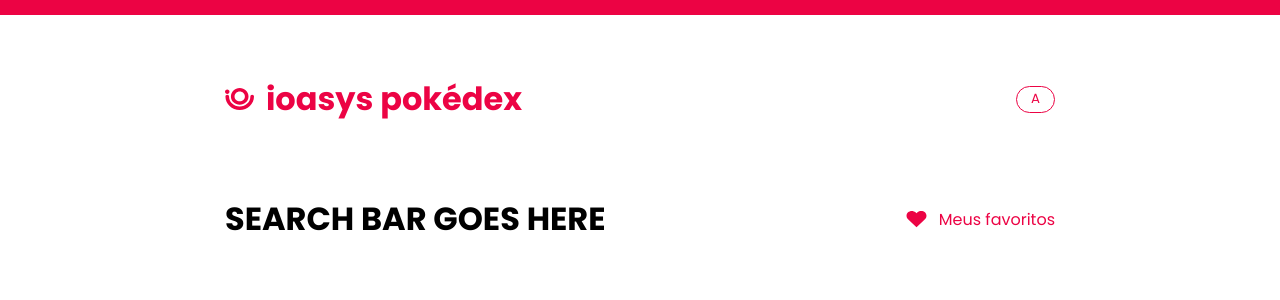
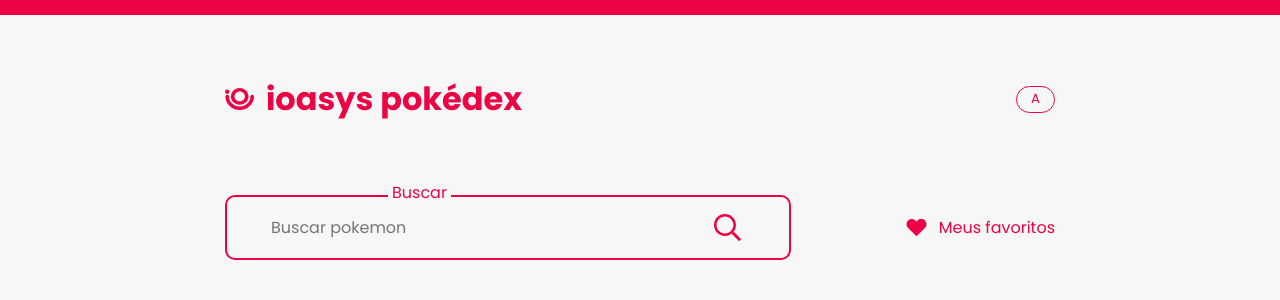
Before and after one commit to fernandolar4/ioasysDex, a React (Create React App) app: page / in a window 1280 px wide. Shown: the top 300 px of the page. Built offline with nearby package versions, Linux system fonts and the light colour scheme.

Commit message:
Componentizando a Search Bar

```diff
--- a/src/App.js
+++ b/src/App.js
@@ -1,6 +1,7 @@
 import { BrowserRouter as Router } from "react-router-dom";
+import Routes from "./routes";
+
 import { ThemeProvider } from "styled-components";
-import Routes from "./routes";
 import theme from "./styles/theme";
 import GlobalStyles from "./styles/global";
 
--- a/src/components/Search/Search.jsx
+++ b/src/components/Search/Search.jsx
@@ -1,3 +1,14 @@
-const Search = () => <h1>SEARCH BAR GOES HERE</h1>;
+import Lupa from "../../assets/icons/magnifier.svg";
+import * as S from "./Search.style";
+
+const Search = () => (
+
+    <S.Formulario>
+      <input type="text" id="search" placeholder="Buscar pokemon"></input>
+      <label htmlFor="search">Buscar</label>
+      <input type="image" src={Lupa} alt="Lupa"></input>
+    </S.Formulario>
+
+);
 
 export default Search;
--- a/src/components/Search/Search.style.js
+++ b/src/components/Search/Search.style.js
@@ -0,0 +1,29 @@
+import styled from "styled-components";
+
+export const Formulario = styled.form`
+  display: flex;
+  align-items: center;
+  justify-content: center;
+  border: 2px solid ${({ theme }) => theme.colors.Ioasys};
+  border-radius: 10px;
+  padding: 14px;
+  box-sizing: border-box;
+  box-sizing: content-box;
+
+  label {
+    color: ${({ theme }) => theme.colors.Ioasys};
+    background-color: ${({ theme }) => theme.colors.Background};
+    position: relative;
+    float: right;
+    font-size: 16px;
+    padding: 4px;
+    bottom: 35px;
+    right: 233px;
+  }
+  input {
+    border: 0;
+    font-size: 16px;
+    height: 27px;
+    margin: 0px 34px 0 30px;
+  }
+`;
--- a/src/styles/global.js
+++ b/src/styles/global.js
@@ -6,6 +6,8 @@
     padding: 0;
     box-sizing: border-box;
     font-family: 'Poppins', sans-serif;
+    background-color: ${({ theme }) => theme.colors.Background}
+
     }
     button {
         border:none;
@@ -14,7 +16,6 @@
     body {
         width: 100%;
         height: 100vh;
-        colors: ${({ theme }) => theme.colors.Background}
     }
 
     `;
```
